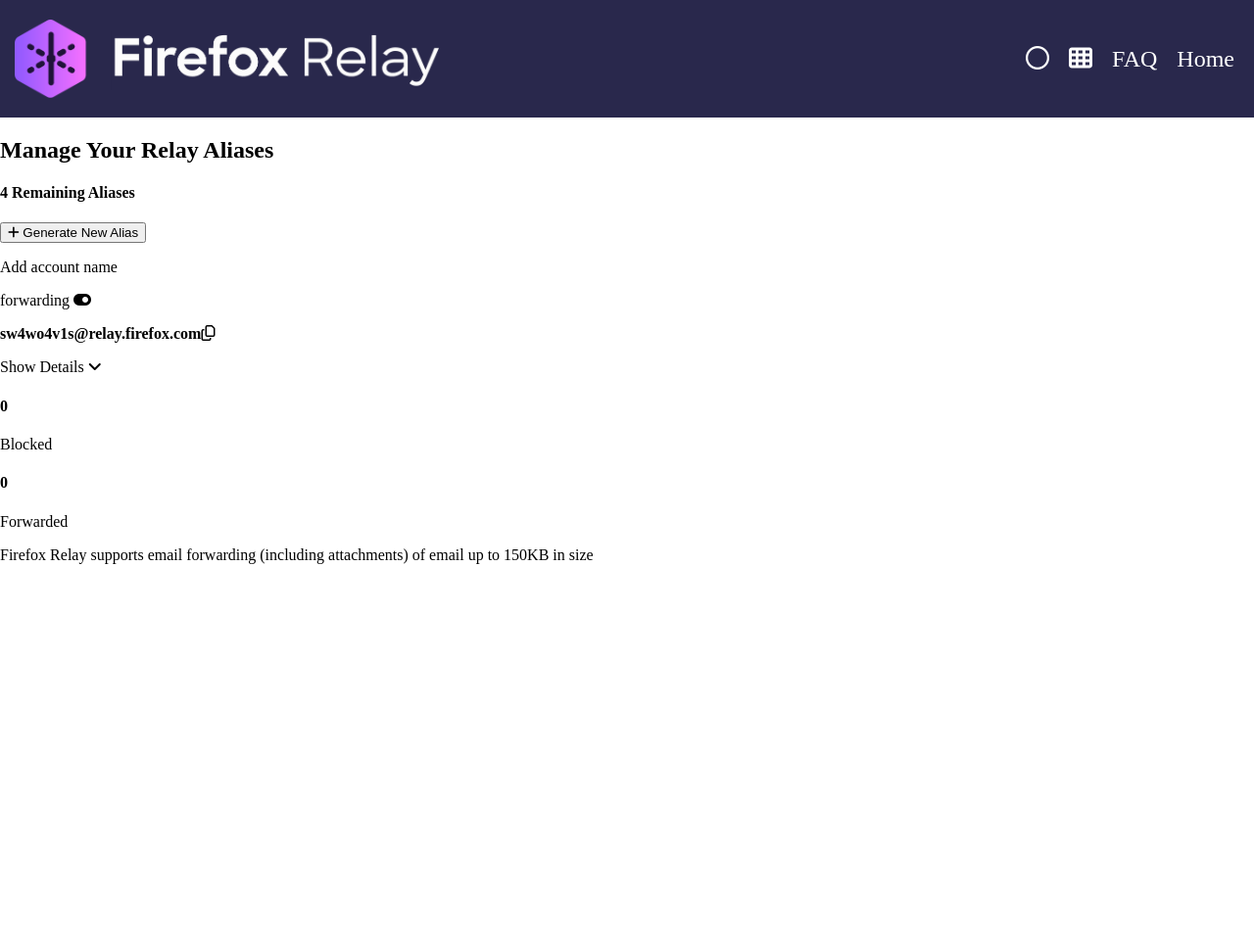
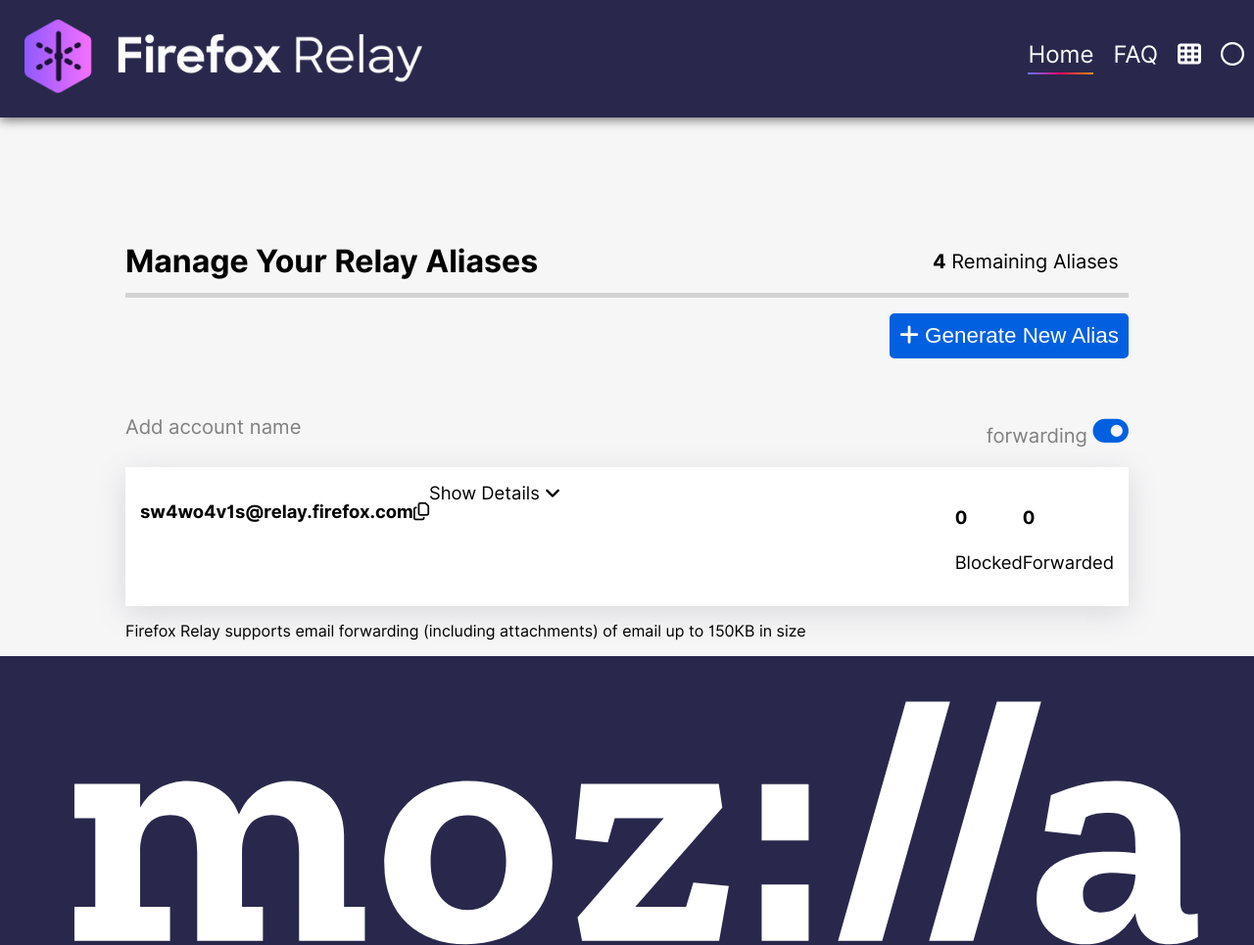
Before and after one commit to peetypeet5000/privacy-security-submission, a website: page index.html in a window 1280 px wide. Shown: the top 965 px of the page at 98% size. Drawn offline with Linux system fonts and the light colour scheme.

Commit message:
started body styles

```diff
--- a/assets/styles.css
+++ b/assets/styles.css
@@ -1,6 +1,7 @@
 :root {
     /* Colorful gradient used in the navigation bar */
   --navGradient: linear-gradient(-90deg, #ff9100 0%, #f10366 50%, #6173ff 100%);
+  --metropolis: "Metropolis", Arial, Helvetica, sans-serif;
 }
 
 /* Body font */
@@ -17,42 +18,157 @@
 
 body {
     margin: 0px;
+    font-family: "Inter UI", Helvetica Neue, Helvetica, Arial, sans-serif;
+    background: rgb(246, 246, 247);
 }
 
 header {
     background: rgb(41,40,76);
+    box-shadow: 0px 3px 10px rgba(0, 0, 0, 0.5);
     padding: 0px;
     margin: 0px;
     width: 100%;
-    height: 15vh;
+    height: 100px;
+    padding: 10px;
 }
 
 .navbar {
-    width: 100%;  /* i'm assuming full width */
-    height: 15vh; /* change it to desired width */
+    display: flex;
+    flex-wrap: nowrap;
+    align-items: center;
+    width: 100%;
+}
+
+.logobox {
+    flex: 1 1 auto;
 }
 
 .logo {
-    display: inline-block;
-    vertical-align: top;
+    margin-top: 10px;
+    height: 75px;
     width: auto;
-    height: 10vh;
-    margin-right: 20px;
-    margin-top: 2.5vh;
     margin-left: 15px;
 }
 
 .navbar a {
-    vertical-align: top;
+    flex: 0 0 auto;
+    vertical-align: middle;
     margin-right: 20px;
-    height: 15vh;
     font-size: 1.5em;
-    line-height: 15vh;
     text-decoration: none;
-    float: right;
     color: white;
 }
 
-.navbar .active {
-    border-bottom: 5px solid white;
+a.space {
+    flex: 1 1 70%;
 }
+
+.navbar .active::after  {
+    display: block;
+    content: "";
+    background: var(--navGradient);
+    width: 100%;
+    height: 2px;
+    margin-bottom: -6px;
+    margin-top: 4px;
+}
+
+/* Body Styles */
+
+.content {
+    padding-left: 10vw;
+    padding-right: 10vw;
+}
+
+.main-text {
+    margin-top: 100px;
+    width: 100%;
+    border-bottom: 5px solid lightgrey;
+}
+
+.main-text::after {
+    content: "";
+    clear: both;
+    display: table;
+  }
+
+.main-text h2 {
+    font-size: 2em;
+    float: left;
+    margin-bottom: 5px;
+}
+
+.main-text p {
+    margin-top: 35px;
+    font-size: 1.25em;
+    vertical-align: middle;
+    float: right;
+    width: 200px;
+}
+
+.main-text button {
+    background-color: rgb(0, 96, 223);
+    border-radius: 5px;
+    font-size: 1.4em;
+    padding: 10px;
+    border: none;
+    color: white;
+    float: right;
+    position: relative;
+    top: 100px;
+    left: 200px
+}
+
+.email {
+    margin-top: 100px;
+    font-size: 1.15em;
+}
+
+.email-header {
+    color: grey;
+    font-size: 1.1em;
+}
+
+.email-header::after {
+    content: "";
+    clear: both;
+    display: table;
+}
+
+.add-account {
+    float: left;
+}
+
+.forward {
+    float: right;
+}
+
+.forward i {
+    color: rgb(0, 96, 223);
+    font-size: 1.6em;
+}
+
+.email-container {
+    padding: 15px;
+    background-color: white;
+    box-shadow: rgba(100, 100, 111, 0.2) 0px 7px 29px 0px;
+}
+
+.main-stats {
+    display: flex;
+}
+
+.email-container .stat-numbers {
+    display: flex;
+    flex: 0 1 auto;
+    margin: auto 0 auto auto;
+}
+
+.stat-numbers .indiv-stat {
+    flex: 0 1 auto;
+}
+
+
+footer {
+    background: rgb(41,40,76);
+}
--- a/index.html
+++ b/index.html
@@ -23,7 +23,8 @@
 
     <header>
         <nav class="navbar">
-            <img class="logo" src="/assets/img/logo-relay.png" alt="Firefox Relay Logo">
+            <a class="logobox" href="#"><img class="logo" src="/assets/img/logo-relay.png" alt="Firefox Relay Logo"></a>
+            <a hreef="#" class="space"></a>
             <a href="#" class="active">Home</a>
             <a href="#">FAQ</a>
             <a href="#"><i class="fas fa-th"></i></a>
@@ -31,26 +32,30 @@
         </nav>
     </header>
 
-    <div>
+    <div class="content">
 
-        <div>
+        <div class="main-text">
             <h2>Manage Your Relay Aliases</h2>
-            <h4>4 Remaining Aliases</h4>
-            <button type="button"><i class="fas fa-plus"></i> Generate New Alias</button>
+            <p><b>4</b> Remaining Aliases</p>
+            <button type="button"><i class="fas fa-plus"></i>  Generate New Alias</button>
         </div>
 
-        <div>
-            <p>Add account name</p>
-            <p>forwarding <i class="fas fa-toggle-on"></i></p>
+        <div class="email">
+            <div class="email-header">
+                <p class="add-account">Add account name</p>
+                <p class="forward">forwarding  <i class="fas fa-toggle-on"></i></p>
+            </div>
 
-            <div>
+            <div class="email-container">
+                <div class="main-stats">
                     <div>
                         <p><b>sw4wo4v1s@relay.firefox.com<i class="far fa-copy"></i></b></p>
                     </div>
 
                     <div>Show Details <i class="fas fa-angle-down"></i></div>
 
-                <div>
+                    <div class="stat-numbers">
+                        <div class="indiv-stat">
                             <div>
                                 <h4>0</h4>
                             </div>
@@ -59,7 +64,7 @@
                             </div>
                         </div>
 
-                <div>
+                        <div class="indiv-stat">
                             <div>
                                 <h4>0</h4>
                             </div>
@@ -67,6 +72,10 @@
                                 <p>Forwarded</p>
                             </div>
                         </div>
+                    </div>
+
+                </div>
+
             </div>
         </div>
 
```
Lines whose indentation alone changed are shown as unchanged.
